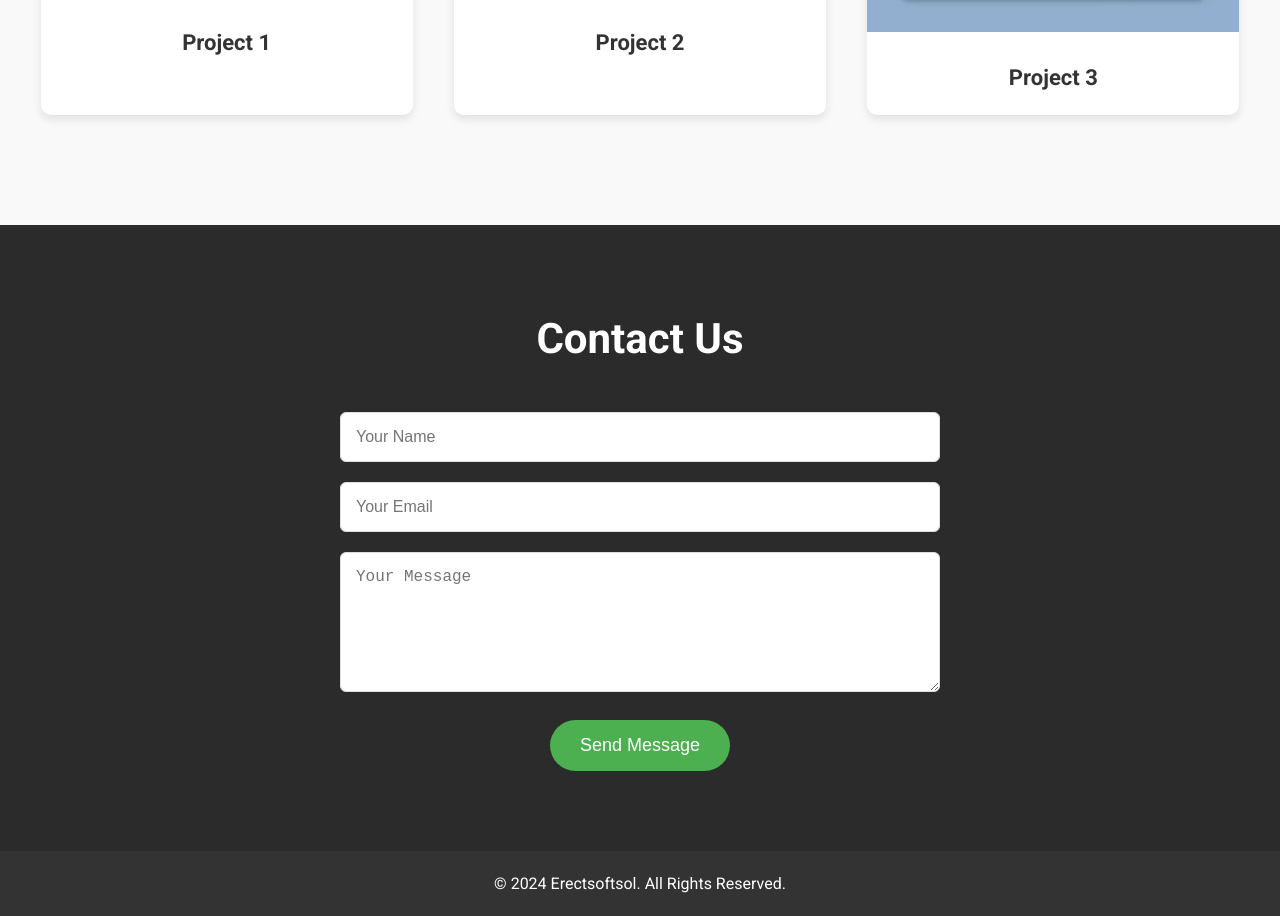
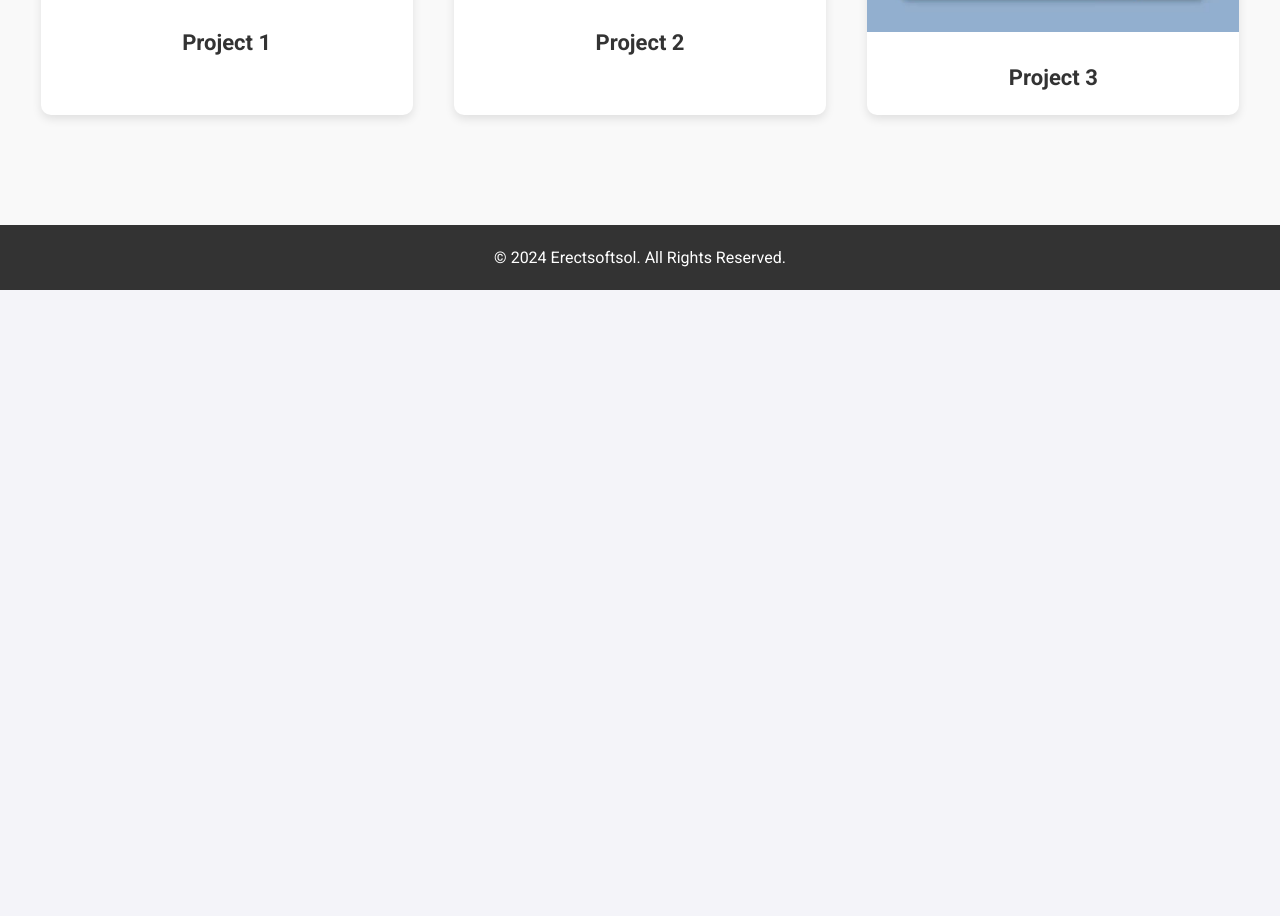
Before and after one commit to aryan-9898/ErectSoftSol, a plain HTML site: page ecom.html in a window 1280 px wide. Shown: the part 1203-2119 px from the top of the page. After the commit the page ends 1493 px from the top, so only its background shows below. Drawn offline with Linux system fonts and the light colour scheme.

Commit message:
Update ecom.html

```diff
--- a/ecom.html
+++ b/ecom.html
@@ -354,15 +354,7 @@
         </div>
     </section>
 
-    <section id="contact" class="contact">
-        <h2>Contact Us</h2>
-        <form>
-            <input type="text" name="name" placeholder="Your Name" required>
-            <input type="email" name="email" placeholder="Your Email" required>
-            <textarea name="message" rows="6" placeholder="Your Message" ></textarea>
-            <button type="submit">Send Message</button>
-        </form>
-    </section>
+
 
     <footer>
         <p>&copy; 2024 Erectsoftsol. All Rights Reserved.</p>
```
